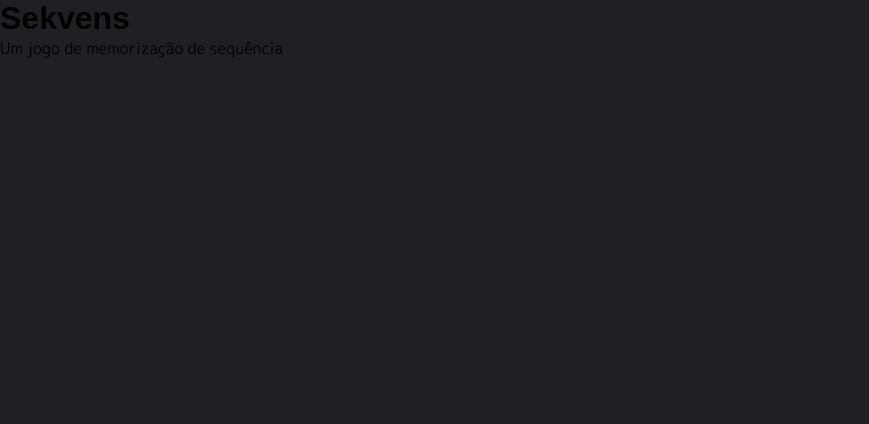
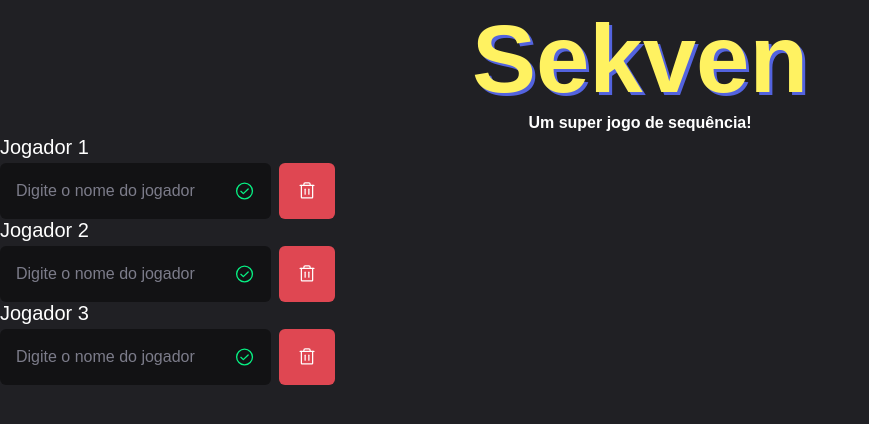
Before and after one commit to KrisMazzini/sekvens, a Next.js app: page / in a window 1280 px wide. Shown: the top 424 px of the page, without its empty margins (0-869 px from the left). Built offline with nearby package versions, Linux system fonts and the light colour scheme; a web font is replaced by a local one.

Commit message:
feat(new-player): create new player component

```diff
--- /dev/null
+++ b/src/components/NewPlayer/index.tsx
@@ -0,0 +1,24 @@
+import { Trash } from 'phosphor-react'
+
+import { Container } from './styles'
+
+import { Button } from '../Button'
+import { Input } from '../Input'
+
+type NewPlayerProps = {
+  index: number
+  amountOfPlayers: number
+}
+
+export function NewPlayer({ index, amountOfPlayers }: NewPlayerProps) {
+  return (
+    <Container>
+      <Input
+        label={`Jogador ${index + 1}`}
+        placeholder="Digite o nome do jogador"
+      />
+
+      {amountOfPlayers > 1 && <Button icon={Trash} type="danger" />}
+    </Container>
+  )
+}
--- /dev/null
+++ b/src/components/NewPlayer/styles.ts
@@ -0,0 +1,7 @@
+import { styled } from '@/styles'
+
+export const Container = styled('div', {
+  display: 'flex',
+  alignItems: 'flex-end',
+  gap: '$2',
+})
--- a/src/pages/index.tsx
+++ b/src/pages/index.tsx
@@ -1,4 +1,7 @@
 import Head from 'next/head'
+
+import { Header } from '@/components/Header'
+import { NewPlayer } from '@/components/NewPlayer'
 
 export default function Home() {
   return (
@@ -11,8 +14,11 @@ export default function Home() {
       </Head>
 
       <main>
-        <h1>Sekvens</h1>
-        <p>Um jogo de memorização de sequência</p>
+        <Header />
+
+        <NewPlayer index={0} amountOfPlayers={3} />
+        <NewPlayer index={1} amountOfPlayers={3} />
+        <NewPlayer index={2} amountOfPlayers={3} />
       </main>
     </>
   )
```
